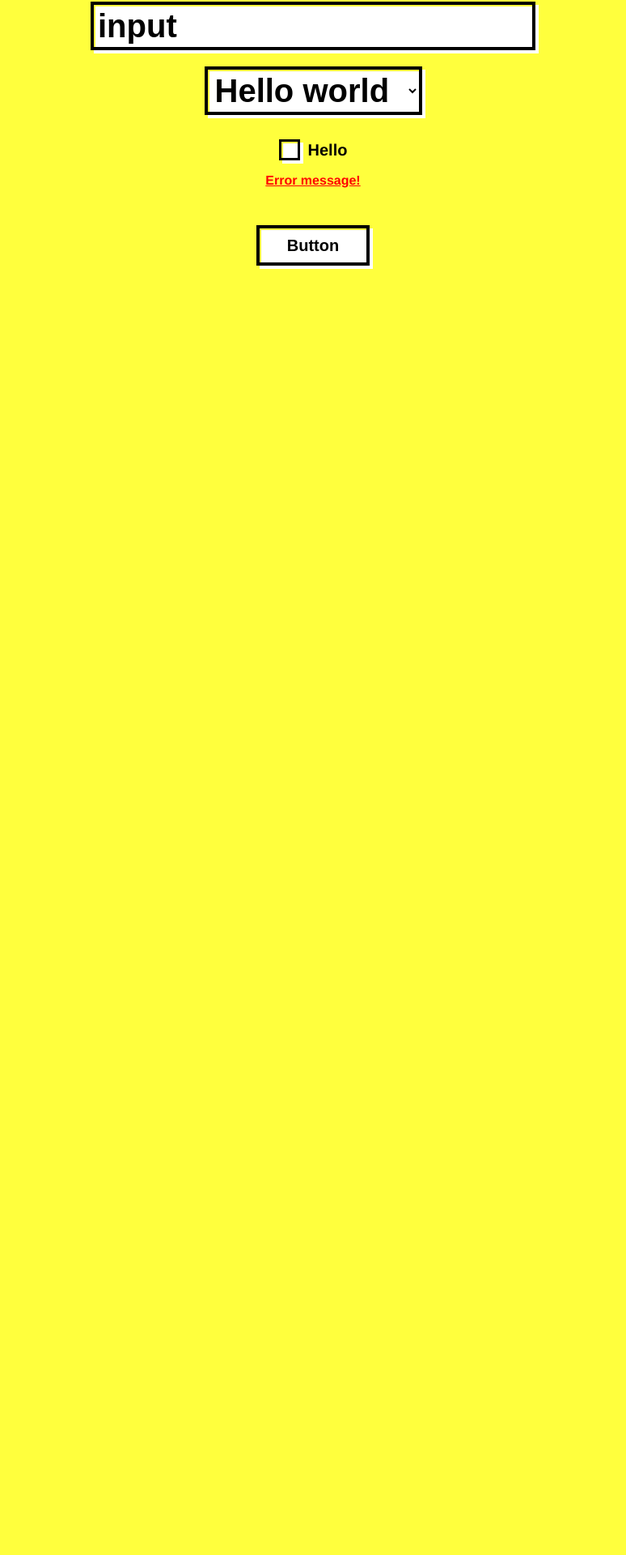
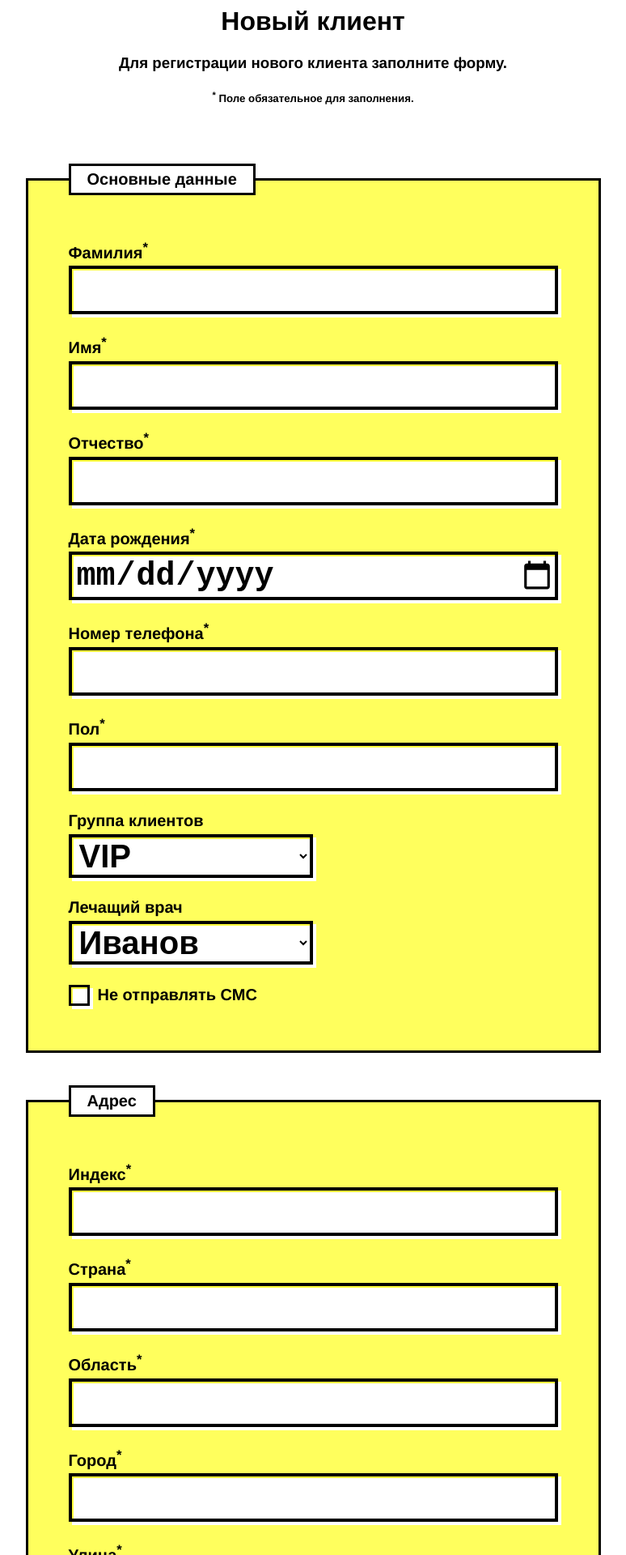
Before and after one commit to caspiann/Test-tasks, a Vue app in the folder form-validation-vue/: page / in a window 1280 px wide. Shown: the part 46-1966 px from the top of the page at 81% size, without its empty margins (253-1027 px from the left). Before the commit the page ends 800 px from the top, so only its background shows below. Built offline with nearby package versions, Linux system fonts and the light colour scheme.

Commit message:
added form structure

```diff
--- a/form-validation-vue/src/App.vue
+++ b/form-validation-vue/src/App.vue
@@ -16,18 +16,14 @@ export default {
 
 <style lang="scss">
 
-body{
-  background: #ffff3d;
-}
-
 #app {
   font-family: Avenir, Helvetica, Arial, sans-serif;
   -webkit-font-smoothing: antialiased;
   -moz-osx-font-smoothing: grayscale;
   text-align: center;
-  color: #2c3e50;
   margin: 0 auto;
-  width: 80vw;
+  display: flex;
+  justify-content: center;
   box-sizing: border-box;
 }
 </style>
--- a/form-validation-vue/src/assets/mainUiStyle.scss
+++ b/form-validation-vue/src/assets/mainUiStyle.scss
@@ -21,3 +21,13 @@ input:focus {
 .centering {
   height: 40px;
 }
+
+.correct{
+  box-shadow: none;
+  background-color: #cff4b4;
+}
+
+.error{
+  box-shadow: none;
+  background-color: #fc3939;
+}
--- a/form-validation-vue/src/components/RegistrationForm.vue
+++ b/form-validation-vue/src/components/RegistrationForm.vue
@@ -1,16 +1,109 @@
 <template>
   <div class="container">
-      <Input/>
-      <Select/>
-      <Checkbox/>
-      <InfoMessage/>
-      <Button/>
+    <div class="header">
+      <h1>Новый клиент</h1>
+      <h3>Для регистрации нового клиента заполните форму.</h3>
+      <h5><sup>*</sup> Поле обязательное для заполнения.</h5>
+    </div>
+    <form>
+      <fieldset>
+        <legend>Основные данные</legend>
+        <Input
+            title="Фамилия"
+            type="text"
+        />
+        <Input
+            title="Имя"
+            type="text"
+        />
+        <Input
+            title="Отчество"
+            type="text"
+        />
+        <Input
+            title="Дата рождения"
+            type="date"
+        />
+        <Input
+            title="Номер телефона"
+            type="number"
+        />
+        <Input
+            title="Пол"
+            type="text"
+        />
+          <Select
+              title="Группа клиентов"
+              :options="[{option: 'VIP'}, {option: 'Проблемные'}, {option:'ОМС'}]"
+          />
+          <Select
+              title="Лечащий врач"
+              :options="[{option: 'Иванов'}, {option: 'Захаров'}, {option:'Чернышева'}]"
+          />
+        <Checkbox title="Не отправлять СМС"/>
+      </fieldset>
+
+      <fieldset>
+        <legend>Адрес</legend>
+        <Input
+            title="Индекс"
+            type="number"
+        />
+        <Input
+            title="Страна"
+            type="text"
+        />
+        <Input
+            title="Область"
+            type="text"
+        />
+        <Input
+            title="Город"
+            type="text"
+        />
+        <Input
+            title="Улица"
+            type="text"
+        />
+        <Input
+            title="Дом"
+            type="number"
+        />
+
+      </fieldset>
+
+      <fieldset >
+        <legend>Документы</legend>
+        <Select
+        title="Тип документа"
+        :options="[{option: 'Паспорт'}, {option: 'Свидетельство о рождении'}, {option:'Вод. удостоверение'}]"
+        />
+        <Input
+            title="Серия"
+            type="number"
+        />
+        <Input
+            title="Номер"
+            type="number"
+        />
+        <Input
+            title="Кем выдан"
+            type="text"
+        />
+        <Input
+            title="Дата выдачи"
+            type="date"
+        />
+        <Button/>
+      </fieldset>
+
+    </form>
+
   </div>
 </template>
 
 <script>
 import Checkbox from '@/components/UI/Checkbox';
-import InfoMessage from '@/components/UI/InfoMessage';
 import Input from '@/components/UI/Input';
 import Button from '@/components/UI/Button';
 import Select from '@/components/UI/Select';
@@ -20,7 +113,6 @@ export default {
   name: 'App',
   components: {
     Input,
-    InfoMessage,
     Button,
     Checkbox,
     Select
@@ -35,7 +127,28 @@ export default {
 
 <style lang="scss" scoped>
 .container {
-  width: 80vw;
-  padding-top: 20px;
+  display: flex;
+  justify-content: center;
+  flex-flow: column;
+  margin: 25px 0;
+  box-sizing: border-box;
+  .header{
+    margin-bottom: 10px;
+  }
+  fieldset{
+    margin: 40px 0;
+    border: 3px solid #000000;
+    padding: 30px 50px;
+    background: #ffff5d;
+  }
+  legend{
+    padding: 5px 20px;
+    text-align: left;
+    font-weight: bold;
+    font-size: 20px;
+    border: 3px solid #000000;
+    background: #fff;
+
+  }
 }
 </style>
--- a/form-validation-vue/src/components/UI/Button.vue
+++ b/form-validation-vue/src/components/UI/Button.vue
@@ -1,5 +1,5 @@
 <template>
-  <div>
+  <div class="container">
     <button type="submit" class="mainBlockStyle">{{ component }}</button>
   </div>
 </template>
@@ -9,7 +9,7 @@ export default {
   name: 'Button',
   data () {
     return {
-      component: 'Button'
+      component: 'Отправить'
     }
   }
 }
--- a/form-validation-vue/src/components/UI/Checkbox.vue
+++ b/form-validation-vue/src/components/UI/Checkbox.vue
@@ -1,13 +1,14 @@
 <template>
-  <div>
+  <div class="container">
     <input type="checkbox" id="checkbox"/>
-    <label for="checkbox">Hello</label>
+    <label for="checkbox">{{title}}</label>
   </div>
 </template>
 
 <script>
 export default {
   name: 'checkbox',
+  props: ['title'],
   data () {
     return {
       component: 'checkbox'
@@ -19,6 +20,8 @@ export default {
 <style lang="scss" scoped>
 @import '../../assets/mainUiStyle';
 
+.container {
+  text-align: left;
   input {
     position: absolute;
     z-index: -1;
@@ -35,7 +38,6 @@ input {
   }
 
   label {
-  margin-top: 10px;
     display: inline-flex;
     align-items: center;
     user-select: none;
@@ -65,4 +67,8 @@ label {
       transition: all 0.2s ease-in;
     }
   }
+}
+
+
+
 </style>
--- a/form-validation-vue/src/components/UI/InfoMessage.vue
+++ b/form-validation-vue/src/components/UI/InfoMessage.vue
@@ -15,9 +15,12 @@ export default {
 
 <style lang="scss" scoped>
 p {
-  color: red;
+  margin: 0;
+  padding: 5px 0;
+  color: #fc3939;
   font-weight: bold;
   font-size: 16px;
   text-decoration: underline;
+  text-align: left;
 }
 </style>
--- a/form-validation-vue/src/components/UI/Input.vue
+++ b/form-validation-vue/src/components/UI/Input.vue
@@ -1,17 +1,23 @@
 <template>
   <div class="container">
-    <label>
-      <input type="text" :value="component">
-    </label>
+    <label for="input" >{{title}}<sup>*</sup></label>
+      <input :type="type" id="input">
+<!--      <InfoMessage/>-->
   </div>
 </template>
 
 <script>
+// import InfoMessage from '@/components/UI/InfoMessage';
+
 export default {
   name: 'Input',
+  components: {
+    // InfoMessage
+  },
+  props: ['title', 'type'],
   data () {
     return {
-      component: 'input'
+      value: ''
     }
   }
 }
@@ -20,6 +26,8 @@ export default {
 <style lang="scss" scoped>
 @import '../../assets/mainUiStyle';
 .container {
+  padding: 0;
+  margin: 0;
   input {
     box-sizing: border-box;
     height: 60px;
@@ -28,5 +36,12 @@ export default {
     font-size: 40px;
     font-weight: 700;
   }
+  label{
+    padding-bottom: 5px;
+    font-size: 20px;
+    font-weight: 700;
+    text-align: left;
+    color: #000;
+  }
 }
 </style>
--- a/form-validation-vue/src/components/UI/Select.vue
+++ b/form-validation-vue/src/components/UI/Select.vue
@@ -1,20 +1,19 @@
 <template>
-  <div>
-    <label>
-      <select name="" id="" class="mainBlockStyle">
-        <option value="1">{{ component }}</option>
-        <option value="2">{{ component }}</option>
+  <div class="container">
+    <label for="select">{{title}}</label>
+    <select name="" id="select" class="mainBlockStyle">
+        <option v-for="(w, index) of options" :key="index" :value="w.option">{{w.option}}</option>
     </select>
-    </label>
   </div>
 </template>
 
 <script>
 export default {
   name: 'Select',
+  props:['title', 'options'],
   data () {
     return {
-      component: 'Hello world'
+      component: 'Item1'
     }
   }
 }
@@ -22,16 +21,30 @@ export default {
 
 <style lang="scss" scoped>
 @import '../../assets/mainUiStyle';
+
+
+.container {
+  box-sizing: content-box;
+
   select {
+    width: 50%;
     box-sizing: border-box;
-  height: 60px;
     cursor: inherit;
-  margin: 20px 0;
+    margin: 0;
     padding-left: 5px;
     padding-right: 20px;
-
     font-size: 40px;
     font-weight: 700;
   }
 
+  label{
+    margin-bottom: 5px;
+    font-size: 20px;
+    font-weight: 700;
+    text-align: left;
+    color: #000;
+  }
+
+}
+
 </style>
```
Also changed, not shown: form-validation-vue/src/components/FormBloks/AddressBlock.vue (added), form-validation-vue/src/components/FormBloks/DocumentBlock.vue (added), form-validation-vue/src/components/FormBloks/MainBlock.vue (added). Lines whose indentation alone changed are shown as unchanged.
